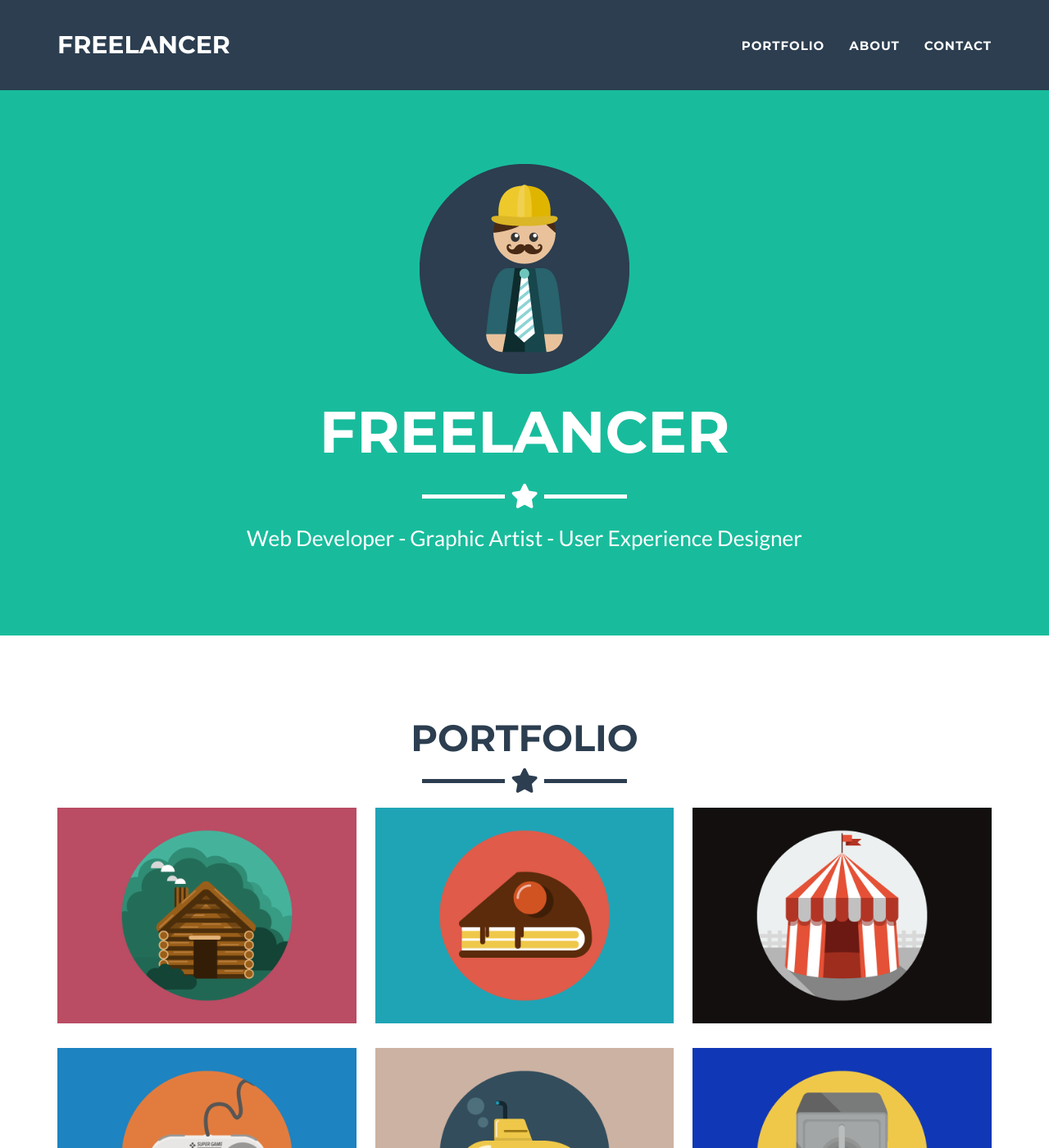
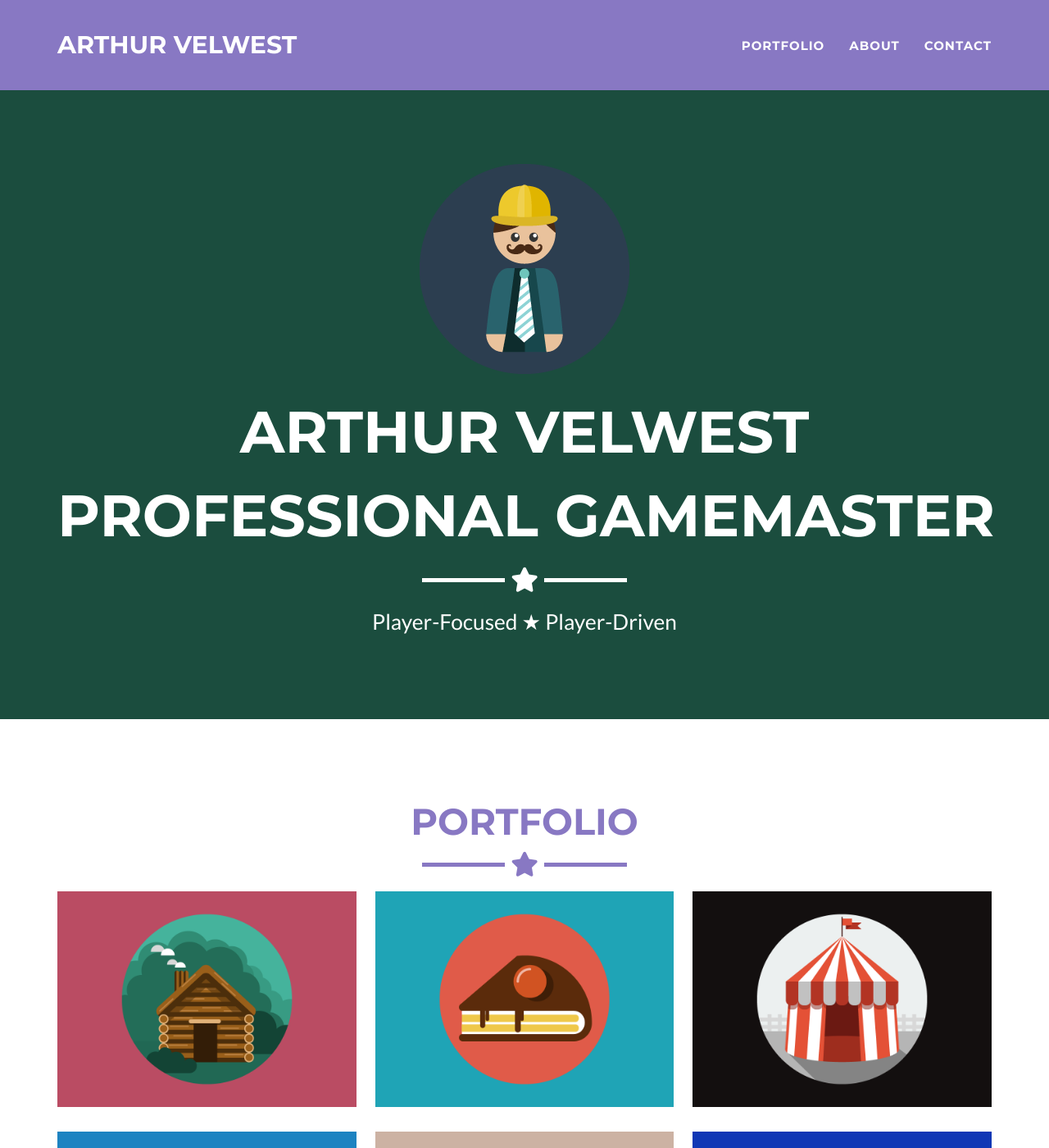
Before and after one commit to thearthurshow/thearthurshow.github.io, a Jekyll site: the page built from _posts/2014-07-18-project-1.markdown, in a window 1280 px wide and 1400 px high. Shown: the whole window at 82% size. Built offline with Jekyll 4.4.1, drawn with Linux system fonts in a browser that asks for light colours; some of the changed text lies outside the part shown.

Commit message:
customize title and colors

```diff
--- a/_config.yml
+++ b/_config.yml
@@ -1,17 +1,18 @@
 # Site settings
-title: Freelancer
-email: your-email@domain.com
-url: https://github.com/jeromelachaud/freelancer-theme
-description: "Write an awesome description for your new site here. You can edit this line in _config.yml. It will appear in your document head meta (for Google search results) and in your feed.xml site description."
-keywords: "your keywords, separated by commas"
-skills: "Web Developer - Graphic Artist - User Experience Designer"
-meta_author: LastName FirstName
+title: Arthur Velwest
+subtitle: Professional Gamemaster
+email: thearthurshow@gmail.com
+url: https://thearthurshow.github.io
+# description: "Write an awesome description for your new site here. You can edit this line in _config.yml. It will appear in your document head meta (for Google search results) and in your feed.xml site description."
+# keywords: "your keywords, separated by commas"
+skills: "Player-Focused ★ Player-Driven"
+meta_author: Velwest Arthur
 
 # Google webmaster tools
-google_verify:
+# google_verify:
 
 # https://ssl.bing.com/webmaster/configure/verify/ownership Option 2 content= goes here
-bing_verify:
+# bing_verify:
 
 # Contact form:
 # - static : pass through formspree.io to validate email sending
@@ -21,42 +22,34 @@ contact: static
 
 # If you use disqus you need disqus shortname
 # https://help.disqus.com/customer/portal/articles/466208
-disqus_shortname: myshortname
+# disqus_shortname: myshortname
 
 # Color settings (hex-codes without the leading hash-tag)
 color:
-  primary: 18bc9c #80B3FF
-  primary-rgb: "24,288,156" #"128,179,255"
-  secondary: 2c3e50 #FD6E8A
-  secondary-dark: 233140 #A2122F
+  primary: 1b4d3e # green
+  primary-rgb: "27,77,62"
+  secondary: 8878c3 # ube
+  secondary-dark: 4c2882 # violet
 
 # Footer settings
 footer:
-  copyright: Dr. Henry Jekyll
-  location: Location
+  copyright: Arthur Velwest
+  location: Jersey City // Remote
   social: Around the Web
   credits: Credits
 
 # Social networks usernames (many more available: google-plus, flickr, dribbble, pinterest, instagram, tumblr, linkedin, etc.)
 social:
-  - title: twitter
-    url: http://twitter.com/jekyllrb
-  - title: facebook
-    url:
-  - title: stack-overflow
-    url: http://stackoverflow.com/questions/tagged/jekyll
-  - title: bitbucket
-    url: http://bitbucket.org/jekyll
-  - title: github
-    url: http://github.com/jekyll
+  - title: instagram
+    url: https://instagram.com/thearthursh0w
 
 # Postal address (add as many lines as necessary)
-address:
-  - line: 3481 Melrose Place
-  - line: Beverly Hills, CA 90210
+# address:
+#   - line: 3481 Melrose Place
+#   - line: Beverly Hills, CA 90210
 
 # Credits content
-credits: 'Freelancer is a free to use, open source Bootstrap theme created by <a href="http://startbootstrap.com">Start Bootstrap</a>.'
+# credits: 'Freelancer is a free to use, open source Bootstrap theme created by <a href="http://startbootstrap.com">Start Bootstrap</a>.'
 
 # Build settings
 markdown: kramdown
--- a/_includes/css/main.css
+++ b/_includes/css/main.css
@@ -102,6 +102,7 @@ header .intro-text .name {
     font-family: Montserrat,"Helvetica Neue",Helvetica,Arial,sans-serif;
     font-size: 2em;
     font-weight: 700;
+    white-space: nowrap;  /* customized */
 }
 
 header .intro-text .skills {
--- a/_includes/header.html
+++ b/_includes/header.html
@@ -6,6 +6,7 @@
         <img class="img-responsive" src="img/profile.png" alt="profile-pic" />
         <div class="intro-text">
           <span class="name">{{ site.title }}</span>
+          <span class="name">{{ site.subtitle }}</span>
           <hr class="star-light" />
           <span class="skills">{{ site.skills }}</span>
         </div>
```
